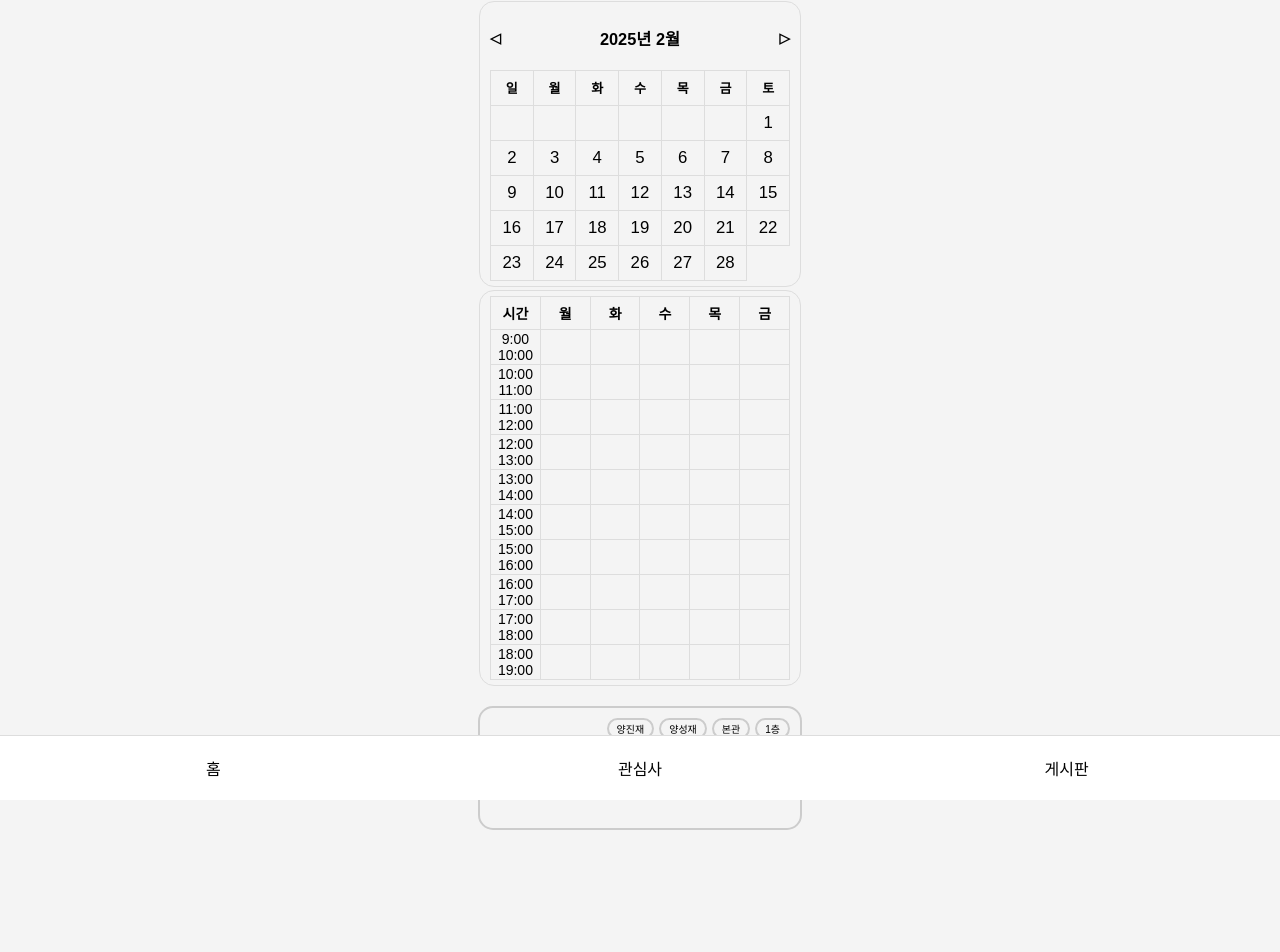
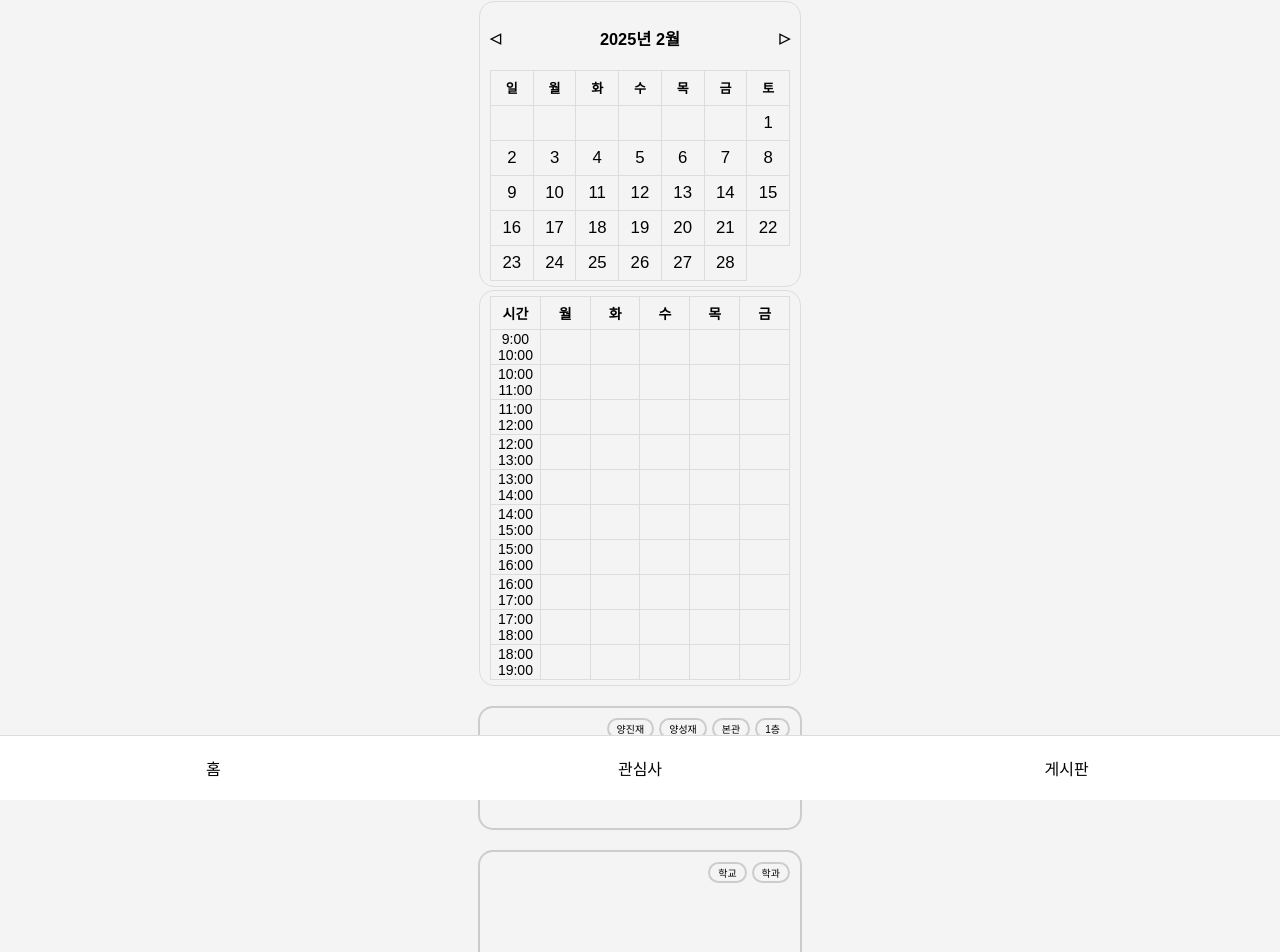
Before and after one commit to ChungComi/Client, a React (Vite) app: page /home in a window 1280 px wide. Shown: the top 952 px of the page. Before the commit the page ends 850 px from the top, so only its background shows below. Built offline with nearby package versions, Linux system fonts and the light colour scheme.

Commit message:
하단 바랑 공지사항 컴포넌트 추가

```diff
--- a/src/screen/chungboong.jsx
+++ b/src/screen/chungboong.jsx
@@ -2,6 +2,7 @@ import React from "react";
 import Calendar from "../components/ui/calendar.jsx";
 import Timetable from "../components/ui/timetable.jsx";
 import Cafeteria from "../components/ui/cafeteria.jsx";
+import Announcement from "../components/ui/announcement.jsx";
 
 const ChoongBoong = ()=>{
     return (
@@ -9,6 +10,7 @@ const ChoongBoong = ()=>{
             <Calendar></Calendar>
             <Timetable></Timetable>
             <Cafeteria></Cafeteria>
+            <Announcement></Announcement>
         </div>
     )
 }
```
